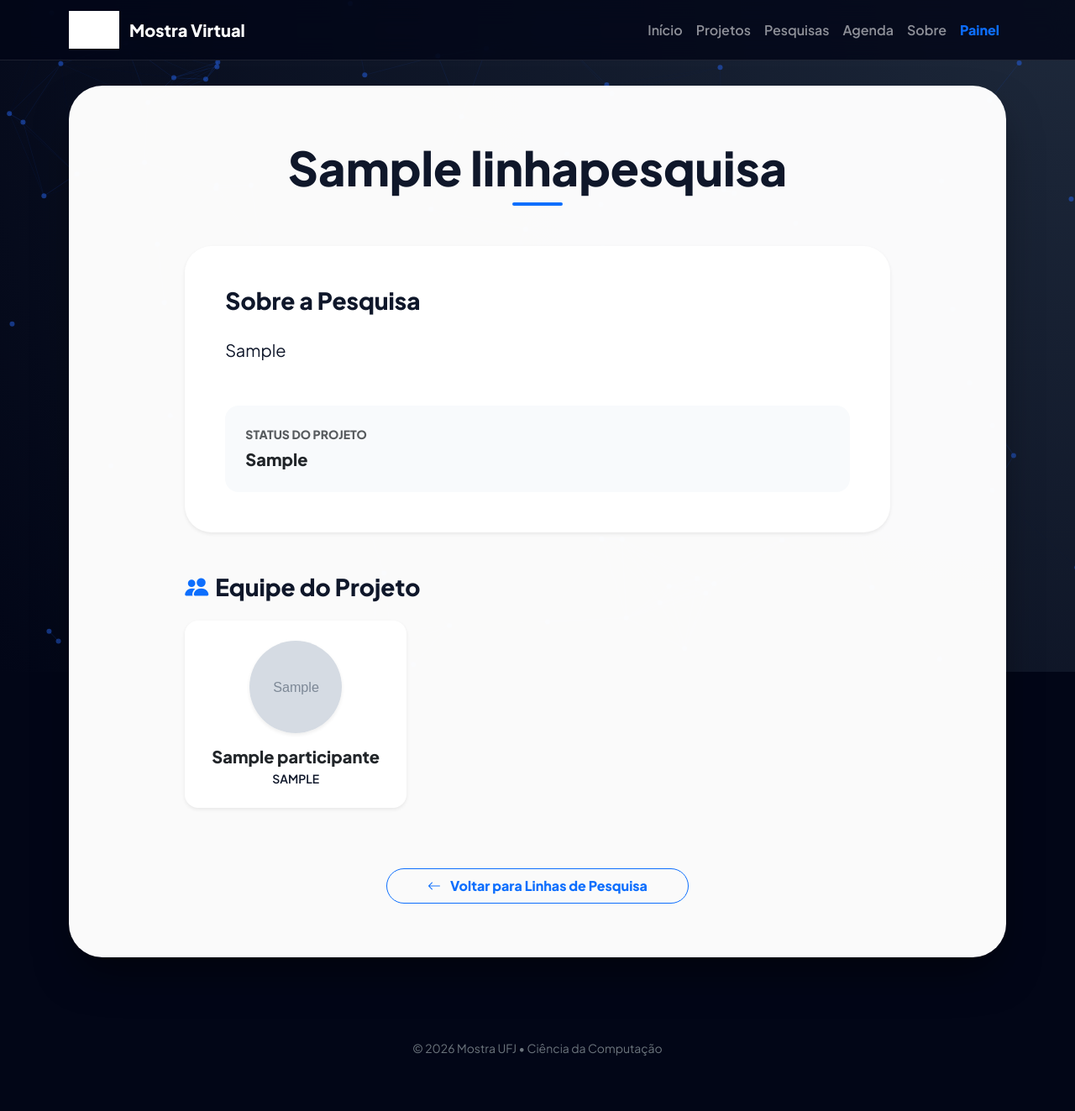
After one commit to joaquimcaetano-creator/project-gallery-django, a Django app: page /pesquisa/1/ in a window 1280 px wide. The commit adds this page. Shown: the whole page at 84% size. Run offline with Django 5.2, Linux system fonts and the light colour scheme; tables that the repository leaves empty hold one stand-in row (values such as "Sample post"); grey boxes marked "Sample" are stand-in pictures; grey boxes are pictures that could not be loaded.

Commit message:
Sistema de Pesquisas finalizado com páginas de detalhes, equipe dinâmica e fotos dos participantes

```diff
--- a/mostra/models.py
+++ b/mostra/models.py
@@ -52,11 +52,33 @@ class Evento(models.Model):
         ordering = ['data_evento']
 
 
-# === CLASSE LINHA DE PESQUISA (CORRIGIDA) ===
+# === CLASSE LINHA DE PESQUISA ===
 class LinhaPesquisa(models.Model):
     titulo = models.CharField(max_length=200, verbose_name="Título da Linha")
-    descricao = models.TextField(verbose_name="Descrição da Linha")
-    cor_card = models.CharField(max_length=20, default="#b8a2e7", help_text="Cor em HEX (ex: #b8a2e7)")
+    descricao = models.TextField(
+        verbose_name="Descrição Curta (Card)",
+        help_text="Aparece no card colorido da lista"
+    )
+
+    conteudo_detalhado = models.TextField(
+        verbose_name="Conteúdo Completo",
+        blank=True,
+        null=True,
+        help_text="O texto detalhado que aparecerá na página interna da pesquisa"
+    )
+
+    situacao = models.CharField(
+        max_length=100,
+        verbose_name="Situação",
+        default="Em execução",
+        help_text="Ex: Em andamento, Concluído, Planejamento"
+    )
+
+    cor_card = models.CharField(
+        max_length=20,
+        default="#b8a2e7",
+        help_text="Cor em HEX (ex: #b8a2e7)"
+    )
 
     def __str__(self):
         return self.titulo
@@ -64,3 +86,36 @@ class LinhaPesquisa(models.Model):
     class Meta:
         verbose_name = "Linha de Pesquisa"
         verbose_name_plural = "Linhas de Pesquisa"
+
+
+# === NOVA CLASSE PARTICIPANTE ===
+class Participante(models.Model):
+    # Relaciona o participante a uma Linha de Pesquisa específica
+    linha = models.ForeignKey(
+        LinhaPesquisa,
+        on_delete=models.CASCADE,
+        related_name='participantes',
+        verbose_name="Linha de Pesquisa"
+    )
+
+    nome = models.CharField(max_length=150, verbose_name="Nome Completo")
+    cargo = models.CharField(
+        max_length=100,
+        verbose_name="Cargo/Função",
+        help_text="Ex: Coordenador, Pesquisador, Bolsista"
+    )
+
+    foto = models.ImageField(
+        upload_to='pesquisadores/fotos/',
+        null=True,
+        blank=True,
+        verbose_name="Foto de Perfil",
+        help_text="Opcional. Se não enviar, um ícone padrão será exibido."
+    )
+
+    def __str__(self):
+        return f"{self.nome} - {self.linha.titulo}"
+
+    class Meta:
+        verbose_name = "Participante"
+        verbose_name_plural = "Participantes"
--- /dev/null
+++ b/mostra/templates/mostra/detalhe_pesquisa.html
@@ -0,0 +1,90 @@
+{% extends 'mostra/base.html' %}
+
+{% block title %}{{ linha.titulo }} - Detalhes{% endblock %}
+
+{% block content %}
+<div class="container py-4" data-aos="fade-up">
+    <div class="text-center mb-5">
+        <h1 class="fw-800 display-4 text-dark">{{ linha.titulo }}</h1>
+        <div class="mx-auto bg-primary" style="height: 4px; width: 60px; border-radius: 2px;"></div>
+    </div>
+
+    <div class="row justify-content-center">
+        <div class="col-lg-10">
+
+            <div class="bg-white p-5 rounded-5 shadow-sm border-0 mb-5">
+                <h3 class="fw-bold mb-4 text-primary">Sobre a Pesquisa</h3>
+                <div class="text-dark fs-5" style="line-height: 1.8; text-align: justify;">
+                    {{ linha.conteudo_detalhado|linebreaks }}
+                </div>
+
+                <div class="status-box mt-5 p-4 rounded-4" style="--cor-linha: {{ linha.cor_card }};">
+                    <span class="text-muted text-uppercase small fw-bold d-block mb-1">Status do Projeto</span>
+                    <span class="fs-5 fw-bold text-dark">{{ linha.situacao }}</span>
+                </div>
+            </div>
+
+            <div class="mb-5">
+                <h3 class="fw-bold mb-4 text-dark"><i class="bi bi-people-fill me-2 text-primary"></i>Equipe do Projeto</h3>
+                <div class="row g-4">
+                    {% for membro in linha.participantes.all %}
+                    <div class="col-md-4 col-sm-6">
+                        <div class="card border-0 shadow-sm rounded-4 text-center p-4 h-100 transition hover-up-small">
+
+                            {% if membro.foto %}
+                                <img src="{{ membro.foto.url }}" class="foto-membro rounded-circle mx-auto mb-3 shadow-sm"
+                                     style="--cor-membro: {{ linha.cor_card }};">
+                            {% else %}
+                                <div class="foto-membro-placeholder rounded-circle mx-auto mb-3 bg-light d-flex align-items-center justify-content-center border"
+                                     style="--cor-membro: {{ linha.cor_card }};">
+                                    <i class="bi bi-person-fill fs-1 text-secondary"></i>
+                                </div>
+                            {% endif %}
+
+                            <h5 class="fw-bold text-dark mb-1">{{ membro.nome }}</h5>
+                            <p class="small text-primary fw-semibold mb-0 text-uppercase">{{ membro.cargo }}</p>
+                        </div>
+                    </div>
+                    {% empty %}
+                    <div class="col-12">
+                        <p class="text-muted text-center">Nenhum membro da equipe cadastrado.</p>
+                    </div>
+                    {% endfor %}
+                </div>
+            </div>
+
+            <div class="text-center pt-4">
+                <a href="{% url 'pesquisas' %}" class="btn btn-outline-primary rounded-pill px-5 py-2 fw-bold transition">
+                    <i class="bi bi-arrow-left me-2"></i> Voltar para Linhas de Pesquisa
+                </a>
+            </div>
+        </div>
+    </div>
+</div>
+
+<style>
+    .fw-800 { font-weight: 800; }
+    .transition { transition: 0.3s; }
+
+    /* Box de Status */
+    .status-box {
+        background-color: #f8fafc;
+        border-left: 5px solid var(--cor-linha);
+    }
+
+    /* Estilo das Fotos dos Membros (Limpa os erros do VS Code) */
+    .foto-membro, .foto-membro-placeholder {
+        width: 110px;
+        height: 110px;
+        object-fit: cover;
+        border: 3px solid var(--cor-membro) !important;
+    }
+
+    .hover-up-small:hover {
+        transform: translateY(-8px);
+        box-shadow: 0 15px 30px rgba(0,0,0,0.1) !important;
+    }
+
+    .btn-outline-primary:hover { transform: translateX(-5px); }
+</style>
+{% endblock %}
--- a/mostra/urls.py
+++ b/mostra/urls.py
@@ -11,4 +11,8 @@ urlpatterns = [
 
     # Detalhes do Projeto (ID dinâmico)
     path('projeto/<int:id>/', views.detalhe, name='detalhe'),
+
+path('pesquisa/<int:id>/', views.detalhe_pesquisa, name='detalhe_pesquisa'),
+
+
 ]
--- a/mostra/views.py
+++ b/mostra/views.py
@@ -26,10 +26,15 @@ def detalhe(request, id):
     projeto = get_object_or_404(Projeto, id=id)
     return render(request, 'mostra/detalhe_projeto.html', {'projeto': projeto})
 
-# --- LINHAS DE PESQUISA (NOVA ABA) ---
+# --- LISTA DE LINHAS DE PESQUISA (CARDS COLORIDOS) ---
 def pesquisas(request):
     linhas = LinhaPesquisa.objects.all()
     return render(request, 'mostra/pesquisas.html', {'linhas': linhas})
+
+# --- DETALHES DE UMA LINHA DE PESQUISA ---
+def detalhe_pesquisa(request, id):
+    linha = get_object_or_404(LinhaPesquisa, id=id)
+    return render(request, 'mostra/detalhe_pesquisa.html', {'linha': linha})
 
 # --- AGENDA DE EVENTOS (FILTRA O QUE AINDA VAI ACONTECER) ---
 def agenda(request):
```
Also changed, not shown: mostra/admin.py (+15 -5 lines), mostra/templates/mostra/pesquisas.html (+25 -11 lines), media/pesquisadores/fotos/WhatsApp_Image_2026-03-28_at_15.29.04.jpeg (added), media/pesquisadores/fotos/WhatsApp_Image_2026-03-28_at_15.30.37.jpeg (added), media/pesquisadores/fotos/WhatsApp_Image_2026-03-28_at_15.31.17.jpeg (added), media/pesquisadores/fotos/WhatsApp_Image_2026-03-28_at_15.31.54_1.jpeg (added), media/pesquisadores/fotos/WhatsApp_Image_2026-03-28_at_15.35.55.jpeg (added), media/pesquisadores/fotos/WhatsApp_Image_2026-03-28_at_15.36.46.jpeg (added), media/pesquisadores/fotos/WhatsApp_Image_2026-03-28_at_15.40.36.jpeg (added), mostra/migrations/0008_linhapesquisa_conteudo_detalhado_and_more.py (added), mostra/migrations/0009_remove_linhapesquisa_equipe_and_more.py (added).
